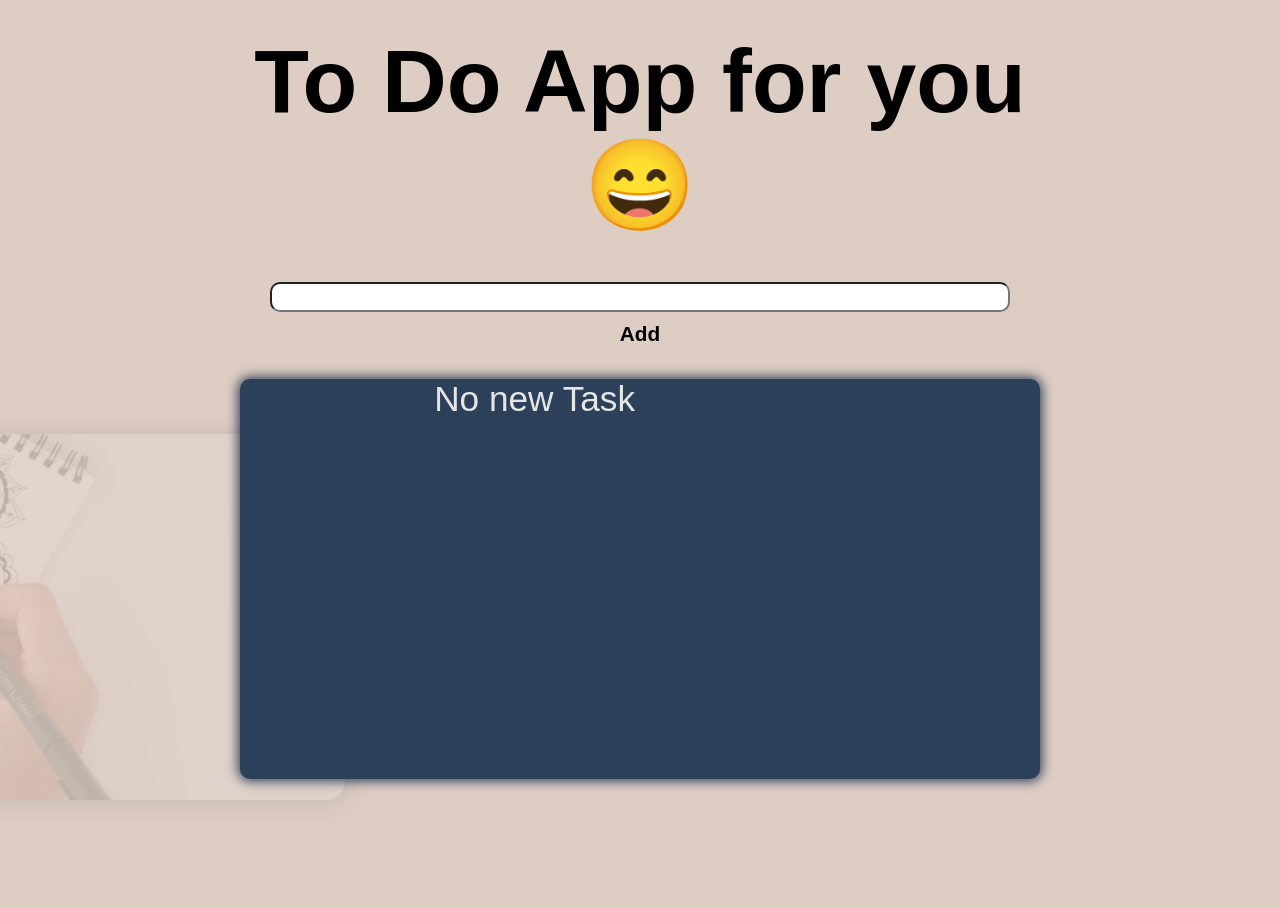
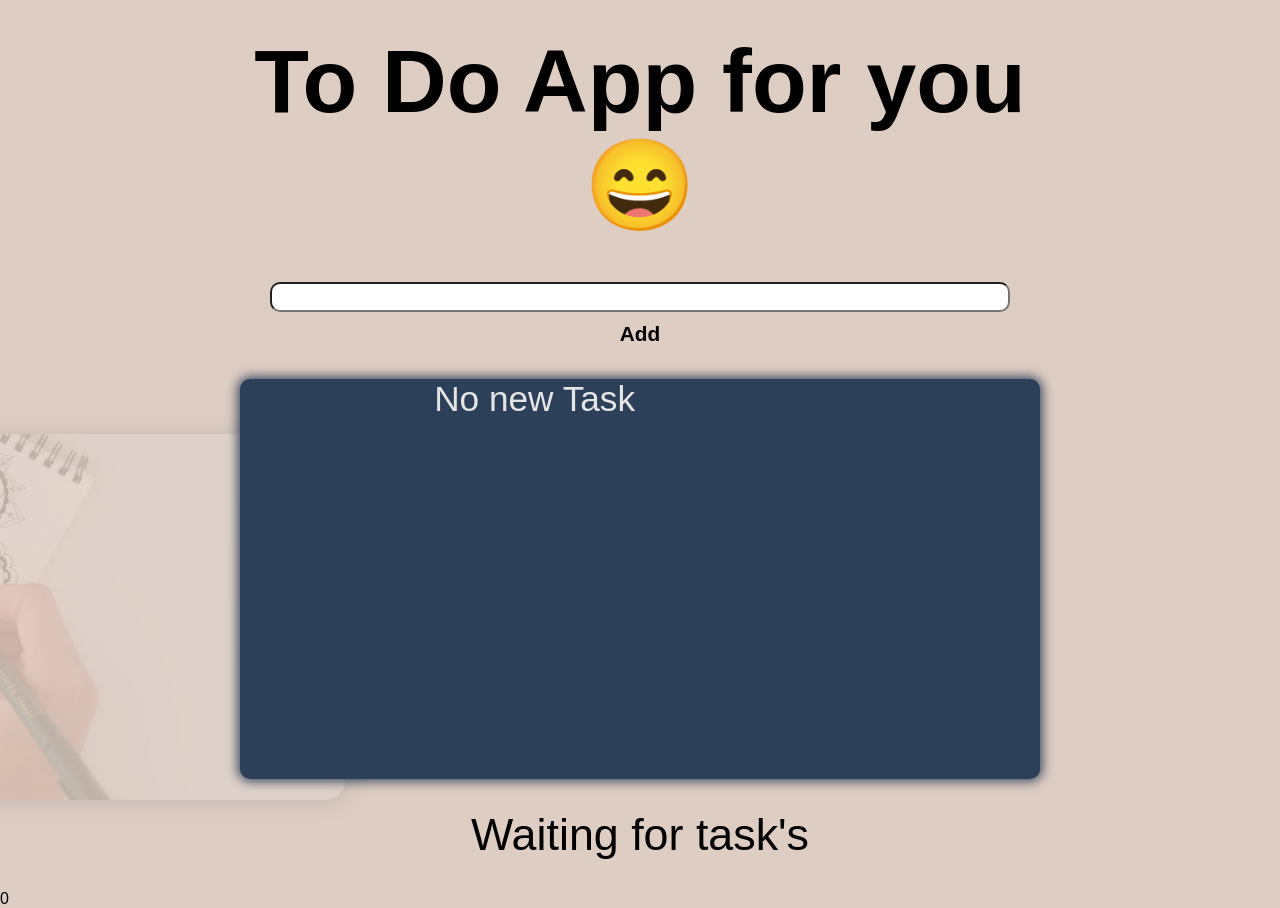
Before and after one commit to Majzerek/ToDo, a React (Create React App) app in the folder todolist/: page / in a window 1280 px wide. Before the commit the page ends 830 px from the top, so only its background shows below. Built offline with nearby package versions, Linux system fonts and the light colour scheme.

Commit message:
footer with numb of task

```diff
--- a/todolist/src/App.js
+++ b/todolist/src/App.js
@@ -60,6 +60,7 @@ export default function App() {
           </ul>
         </div>
       </div>
+      <Footer list={newList} />
 
     </>
   );
@@ -77,3 +78,13 @@ function Title({ onSubmit, onNewTask, onTask }) {
       </form>
     </div>)
 }
+
+function Footer({ list }) {
+  return (
+    <>
+      <footer className='todo'>{!list.length && "Waiting for task's"
+      }</footer>{list.length &&
+        <footer className='todo'>Currently you have {list.length} task's to do.</footer>}
+    </>
+  )
+}
```
